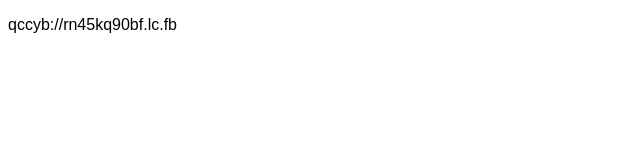
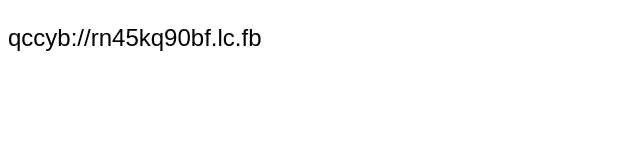
Before and after one commit to Saxceeno/fuzzy.github.io, a plain HTML site: page index.html in a window 1280 px wide. Shown: the whole page, without its empty margins (0-640 px from the left). Drawn offline with Linux system fonts and the light colour scheme.

Commit message:
Fix font-size style in index.html

```diff
--- a/index.html
+++ b/index.html
@@ -4,6 +4,6 @@
     <title>Puzzle 2</title>
   </head>
   <body>
-    <p style="font-family: sans-serif; font-size: 24;">qccyb://rn45kq90bf.lc.fb</p>
+    <p style="font-family: sans-serif; font-size: 24px;">qccyb://rn45kq90bf.lc.fb</p>
   </body>
 </html>
```
